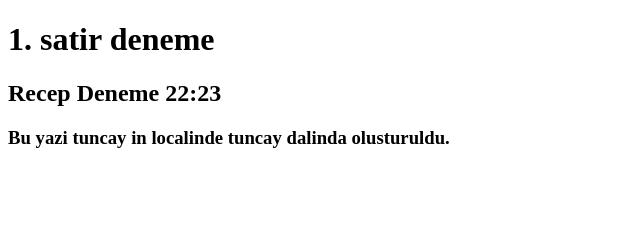
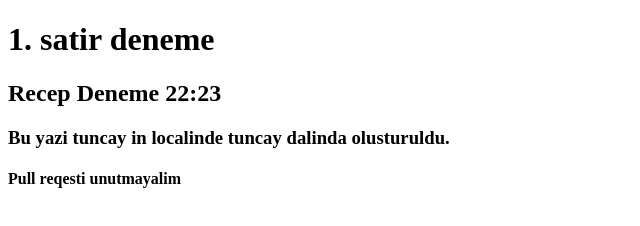
Before and after one commit to recnederland/GitHubDeneme01, a plain HTML site: page index.html in a window 1280 px wide. Shown: the whole page, without its empty margins (0-640 px from the left). Drawn offline with Linux system fonts and the light colour scheme.

Commit message:
pull requestin yeri onemli

```diff
--- a/index.html
+++ b/index.html
@@ -13,5 +13,6 @@
       Recep Deneme 22:23
     </h2>
     <h3>Bu yazi tuncay in localinde tuncay dalinda olusturuldu.</h3>
+    <h4>Pull reqesti unutmayalim</h4>
   </body>
 </html>
```
